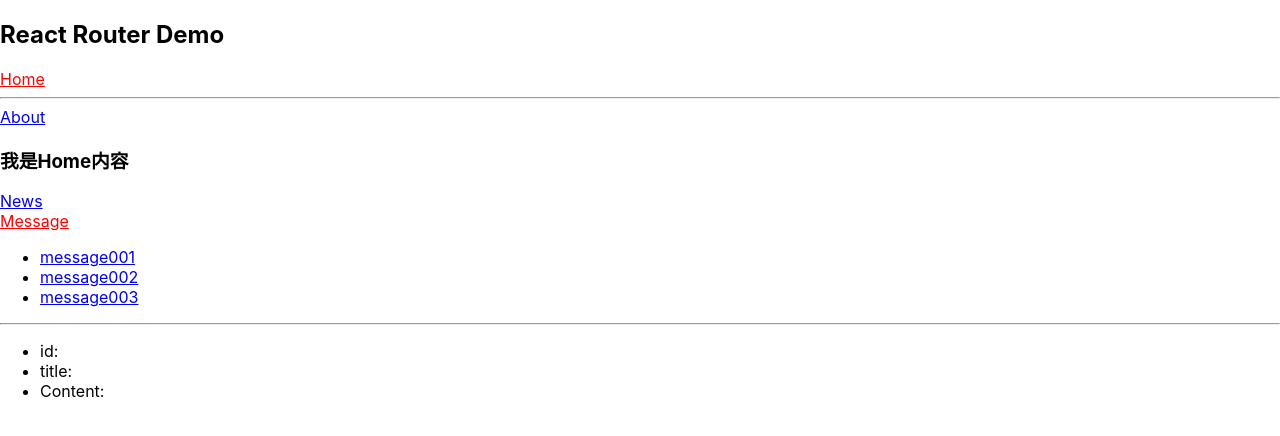
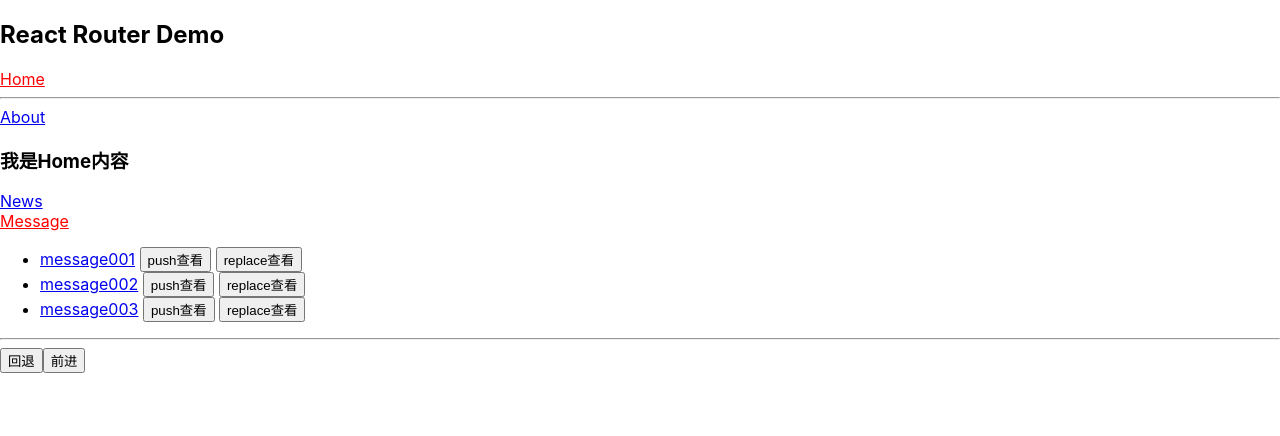
Before and after one commit to such-xl/web, a React (Create React App) app in the folder router-dom/: page /home/message/deatil in a window 1280 px wide. Shown: the top 436 px of the page. Built offline with nearby package versions, Linux system fonts and the light colour scheme.

Commit message:
编程式路由

```diff
--- a/router-dom/src/pages/Home/Message/Detail/index.jsx
+++ b/router-dom/src/pages/Home/Message/Detail/index.jsx
@@ -9,12 +9,12 @@
 
     render() {
         // 接收params参数
-        // const { id, title } = this.props.match.params
+        const { id, title } = this.props.match.params
         // 接收search参数
         // const { search } = this.props.location
         // const { id, title } = qs.parse(search.slice(1))
         // 接收state参数
-        const { id, title } = this.props.location.state || {}
+        // const { id, title } = this.props.location.state || {}
         const findResult = detailData.find((detailObj) => {
             return detailObj.id === id
         }) || {}
--- a/router-dom/src/pages/Home/Message/index.jsx
+++ b/router-dom/src/pages/Home/Message/index.jsx
@@ -9,6 +9,14 @@
             { id: '003', title: 'message003' }
         ]
     }
+    replaceShow = (id, title) => {
+        // replace跳转+携带params参数'
+        this.props.history.replace(`/home/message/deatil/${id}/${title}`)
+    }
+    pushShow = (id, title) => {
+        // push跳转+携带params参数'
+        this.props.history.push(`/home/message/deatil/${id}/${title}`)
+    }
     render() {
         return (
             <div>
@@ -19,11 +27,13 @@
 
                                 <li key={msgObj.id}>
                                     {/* 向路由组件传递params参数 */}
-                                    {/* <Link to={`/home/message/deatil/${msgObj.id}/${msgObj.title}`}>{msgObj.title}</Link> */}
+                                    <Link to={`/home/message/deatil/${msgObj.id}/${msgObj.title}`}>{msgObj.title}</Link>
                                     {/* 向路由组件传递search参数 */}
                                     {/* <Link to={`/home/message/deatil/?id=${msgObj.id}&title=${msgObj.title}`}>{msgObj.title}</Link> */}
                                     {/* 向路由组件传递state参数 */}
-                                    <Link to={{ pathname: '/home/message/deatil', state: { id: msgObj.id, title: msgObj.title } }}>{msgObj.title}</Link>
+                                    {/* <Link to={{ pathname: '/home/message/deatil', state: { id: msgObj.id, title: msgObj.title } }}>{msgObj.title}</Link> */}
+                                    &nbsp;<button onClick={()=>this.pushShow(msgObj.id,msgObj.title)}>push查看</button>
+                                    &nbsp;<button onClick={()=>this.replaceShow(msgObj.id,msgObj.title)}>replace查看</button>
                                 </li>
                             )
                         })
@@ -31,11 +41,13 @@
                 </ul>
                 <hr />
                 {/* 声明接收params参数 */}
-                {/* <Route path='/home/message/deatil/:id/:title' component={Detail} /> */}
+                <Route path='/home/message/deatil/:id/:title' component={Detail} />
                 {/* search参数无需声明接收，正常注册路由即可 */}
                 {/* <Route path='/home/message/deatil' component={Detail} /> */}
                 {/* state参数无需声明接收，正常注册路由即可 */}
-                <Route path='/home/message/deatil' component={Detail} />
+                {/* <Route path='/home/message/deatil' component={Detail} /> */}
+                <button onClick={() => this.props.history.goBack()}>回退</button>
+                <button onClick={() => this.props.history.goForward()}>前进</button>
             </div>
         )
     }
```
